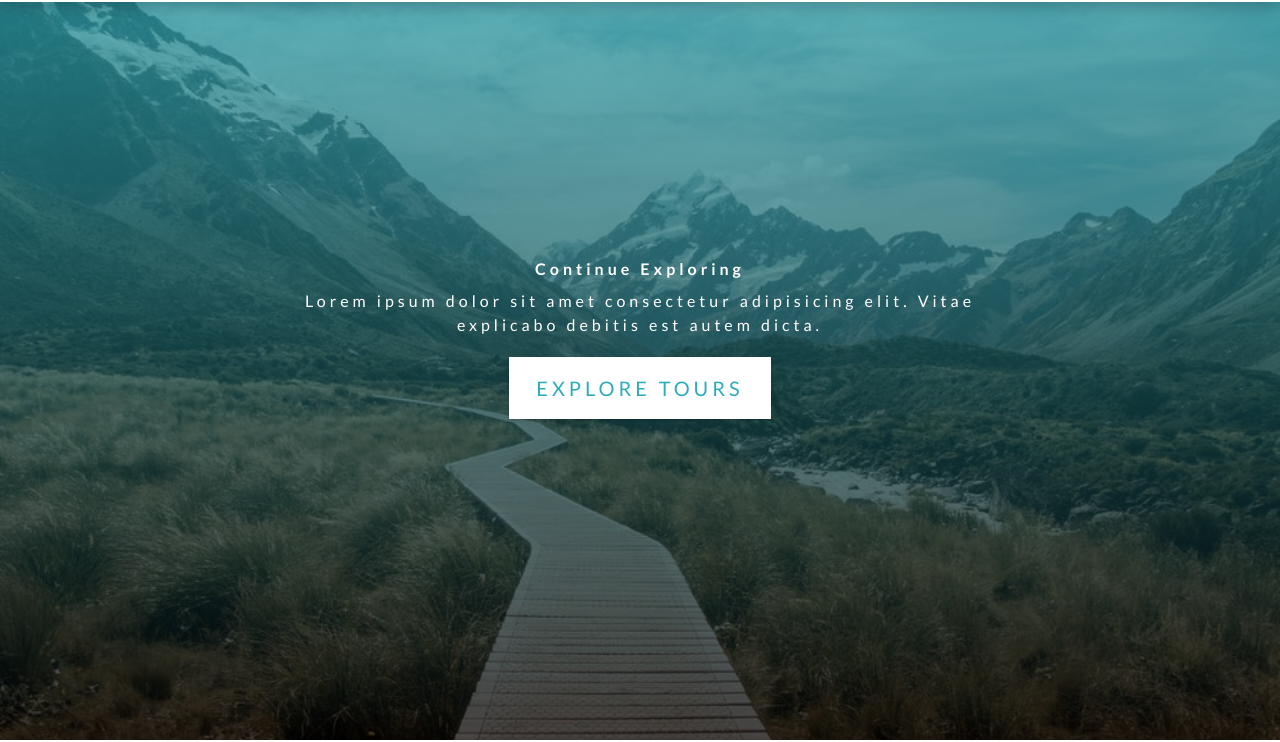
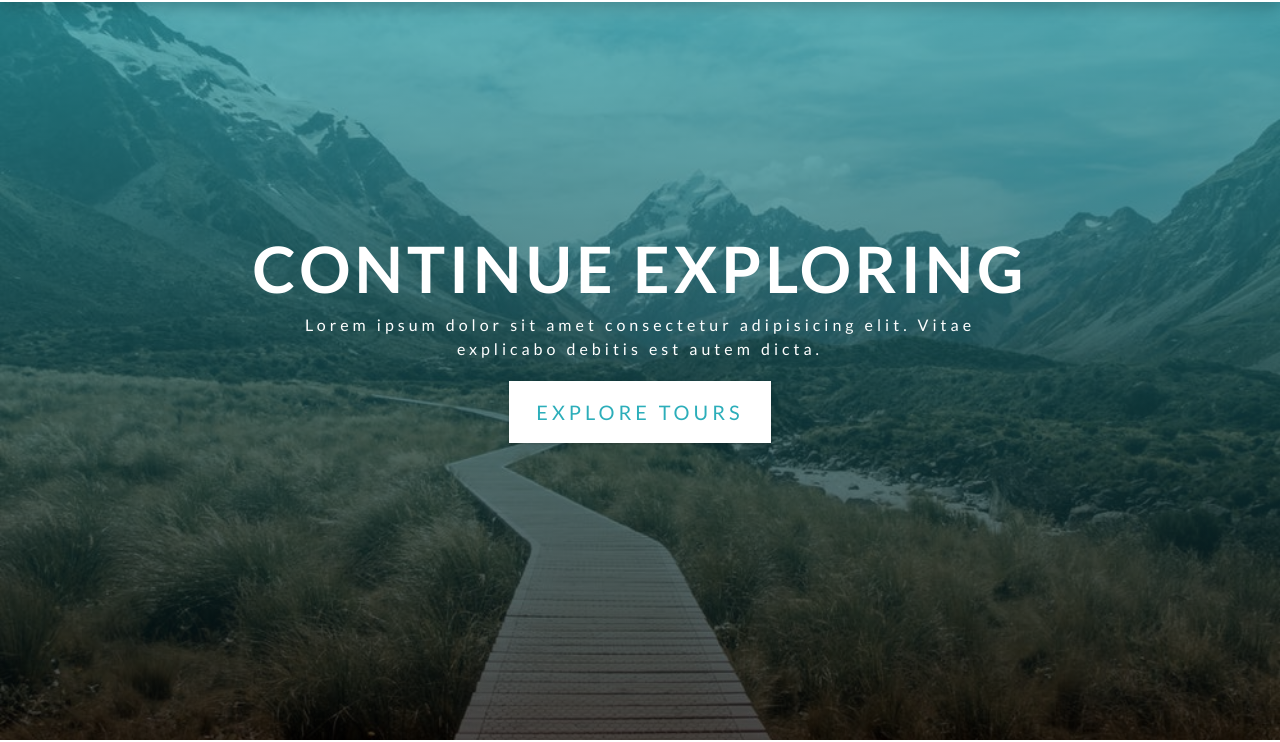
Before and after one commit to shaiksuraz/backroads-tour-company, a plain HTML site: page index.html in a window 1280 px wide. Shown: the part 60-802 px from the top of the page. Drawn offline with Linux system fonts and the light colour scheme.

Commit message:
changed heading

```diff
--- a/index.html
+++ b/index.html
@@ -100,7 +100,7 @@
       <!-- hero -->
       <div class="hero">
         <div class="hero-banner">
-          <h4>continue exploring</h4>
+          <h1>continue exploring</h1>
           <p>
             Lorem ipsum dolor sit amet consectetur adipisicing elit. Vitae
             explicabo debitis est autem dicta.
```
